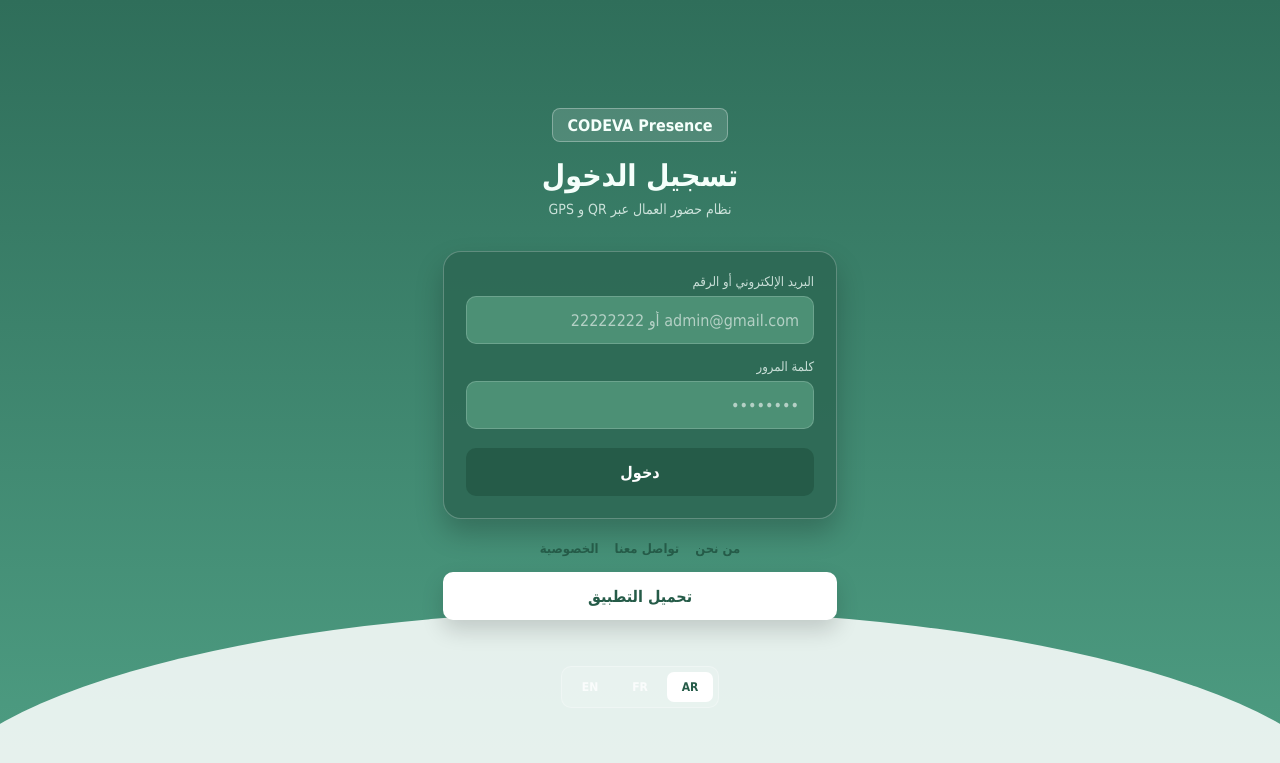
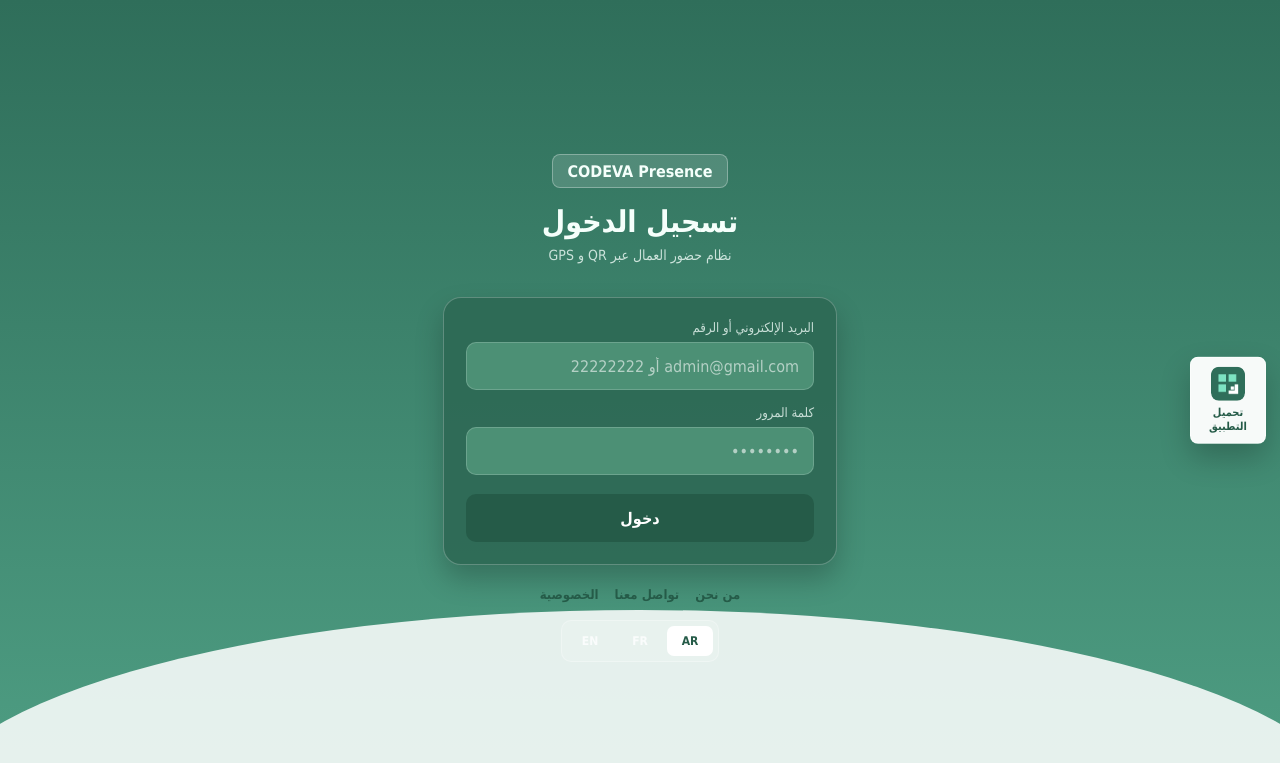
Before and after one commit to saiid27/codeva-backend, a Flask app: page / in a window 1280 px wide. Shown: the top 763 px of the page. Run offline with Flask 3, Linux system fonts and the light colour scheme; parts of the project's set-up code (start-up, migrations or seed data) failed here and were passed over; some libraries are stand-ins or nearby versions.

Commit message:
Make install button floating

```diff
--- a/static/web/styles.css
+++ b/static/web/styles.css
@@ -181,21 +181,71 @@
   font-weight: 700;
 }
 
-.install-app-button {
-  margin-top: 16px;
+.floating-install-wrap {
+  position: fixed;
+  right: 14px;
+  top: 50%;
+  z-index: 20;
+  width: 76px;
+  transform: translateY(-50%);
+}
+
+.floating-install-button {
+  width: 76px;
+  min-height: 86px;
+  height: auto;
+  margin: 0;
+  padding: 9px 7px;
+  display: grid;
+  place-items: center;
+  gap: 5px;
+  border: 1px solid rgba(255, 255, 255, .55);
+  border-radius: 8px;
   color: var(--green-dark);
-  background: var(--white);
-  box-shadow: 0 10px 22px rgba(0, 0, 0, .16);
+  background: rgba(255, 255, 255, .96);
+  box-shadow: 0 14px 30px rgba(0, 0, 0, .22);
+}
+
+.floating-install-button img {
+  width: 34px;
+  height: 34px;
+  display: block;
+  border-radius: 8px;
+}
+
+.install-label {
+  display: none;
+  max-width: 100%;
+  font-size: 11px;
+  font-weight: 900;
+  line-height: 1.25;
+  text-align: center;
+  overflow-wrap: anywhere;
+}
+
+#lang-ar:checked ~ .floating-install-wrap .install-label-ar,
+#lang-fr:checked ~ .floating-install-wrap .install-label-fr,
+#lang-en:checked ~ .floating-install-wrap .install-label-en {
+  display: block;
 }
 
 .install-app-message {
+  width: 180px;
   min-height: 18px;
-  margin: 10px 0 0;
+  margin: 8px 0 0;
+  padding: 7px 9px;
+  border-radius: 8px;
   color: #255b48;
+  background: rgba(255, 255, 255, .96);
   text-align: center;
   font-size: 12px;
   font-weight: 700;
   line-height: 1.5;
+  box-shadow: 0 10px 22px rgba(0, 0, 0, .16);
+}
+
+.install-app-message:empty {
+  display: none;
 }
 
 .dev-body {
--- a/templates/index.html
+++ b/templates/index.html
@@ -42,8 +42,6 @@
             <a href="/contact">تواصل معنا</a>
             <a href="/privacy">الخصوصية</a>
           </nav>
-          <button class="install-app-button" type="button" data-install-app>تحميل التطبيق</button>
-          <p class="install-app-message" data-install-message aria-live="polite"></p>
         </section>
 
         <section class="lang-panel lang-fr" lang="fr" dir="ltr">
@@ -68,8 +66,6 @@
             <a href="/contact">Contact</a>
             <a href="/privacy">Confidentialite</a>
           </nav>
-          <button class="install-app-button" type="button" data-install-app>Installer l'application</button>
-          <p class="install-app-message" data-install-message aria-live="polite"></p>
         </section>
 
         <section class="lang-panel lang-en" lang="en" dir="ltr">
@@ -94,8 +90,6 @@
             <a href="/contact">Contact</a>
             <a href="/privacy">Privacy</a>
           </nav>
-          <button class="install-app-button" type="button" data-install-app>Install app</button>
-          <p class="install-app-message" data-install-message aria-live="polite"></p>
         </section>
       </div>
 
@@ -104,6 +98,15 @@
         <label for="lang-fr">FR</label>
         <label for="lang-en">EN</label>
       </div>
+      <div class="floating-install-wrap">
+        <button class="floating-install-button" type="button" data-install-app aria-label="تحميل التطبيق">
+          <img src="{{ url_for('static', filename='web/icon-192.png') }}" alt="">
+          <span class="install-label install-label-ar">تحميل التطبيق</span>
+          <span class="install-label install-label-fr">Installer</span>
+          <span class="install-label install-label-en">Install</span>
+        </button>
+        <p class="install-app-message floating-install-message" data-install-message aria-live="polite"></p>
+      </div>
     </main>
   </body>
 </html>
```
